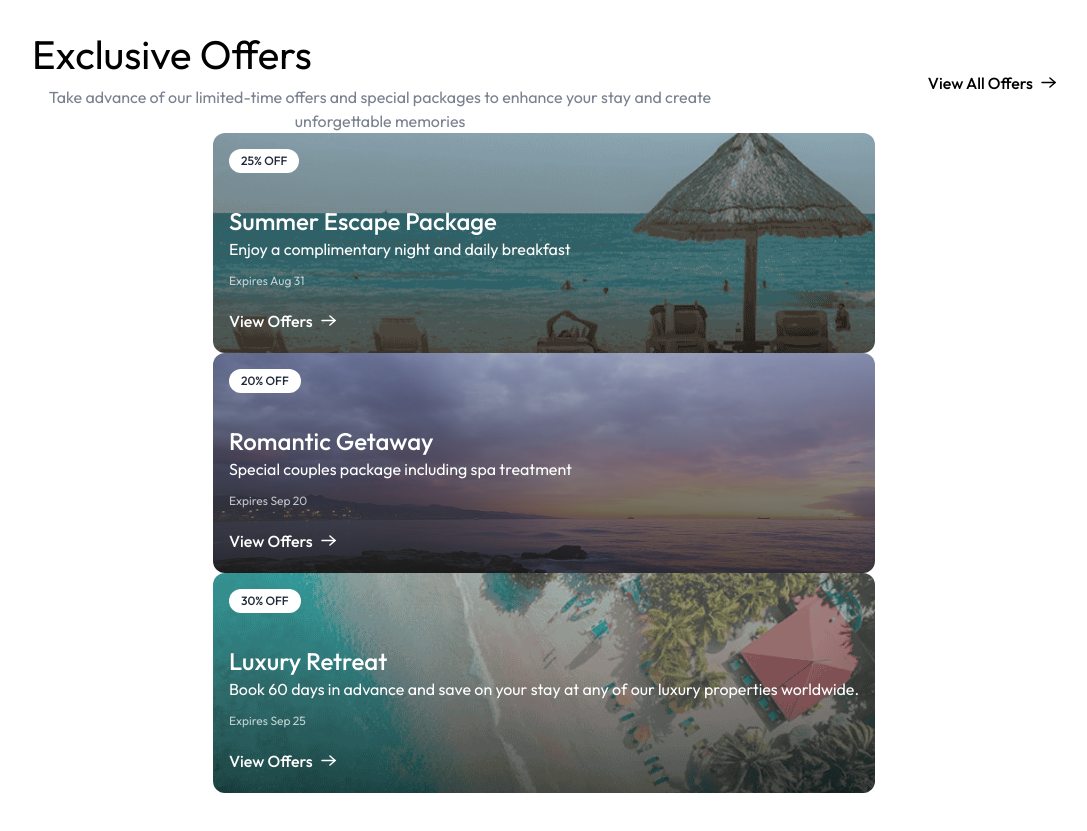
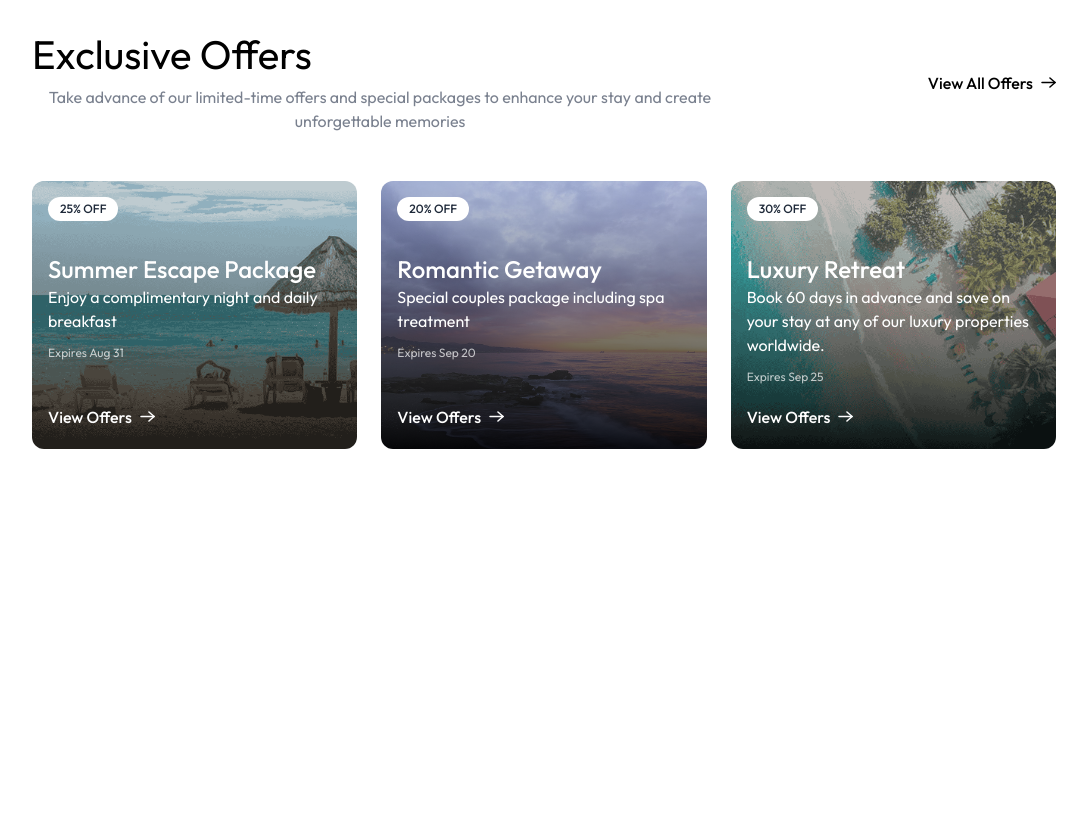
Before and after one commit to hasindu-nagolla/HelaStay, a React (Vite) app in the folder client/: page / in a window 1280 px wide. Shown: the part 2000-2831 px from the top of the page, without its empty margins (96-1183 px from the left). After the commit the page ends 2569 px from the top, so only its background shows below. Built offline with nearby package versions, Linux system fonts and the light colour scheme; no server answers; a web font is replaced by a local one.

Commit message:
offers section

```diff
--- a/client/src/components/ExclusiveOffers.jsx
+++ b/client/src/components/ExclusiveOffers.jsx
@@ -21,7 +21,7 @@ const ExclusiveOffers = () => {
         </button>
       </div>
 
-      <div>
+      <div className="grid grid-cols-1 md:grid-cols-2 lg:grid-cols-3 gap-6 mt-12">
         {exclusiveOffers.map((item) => (
           <div
             key={item._id}
```
